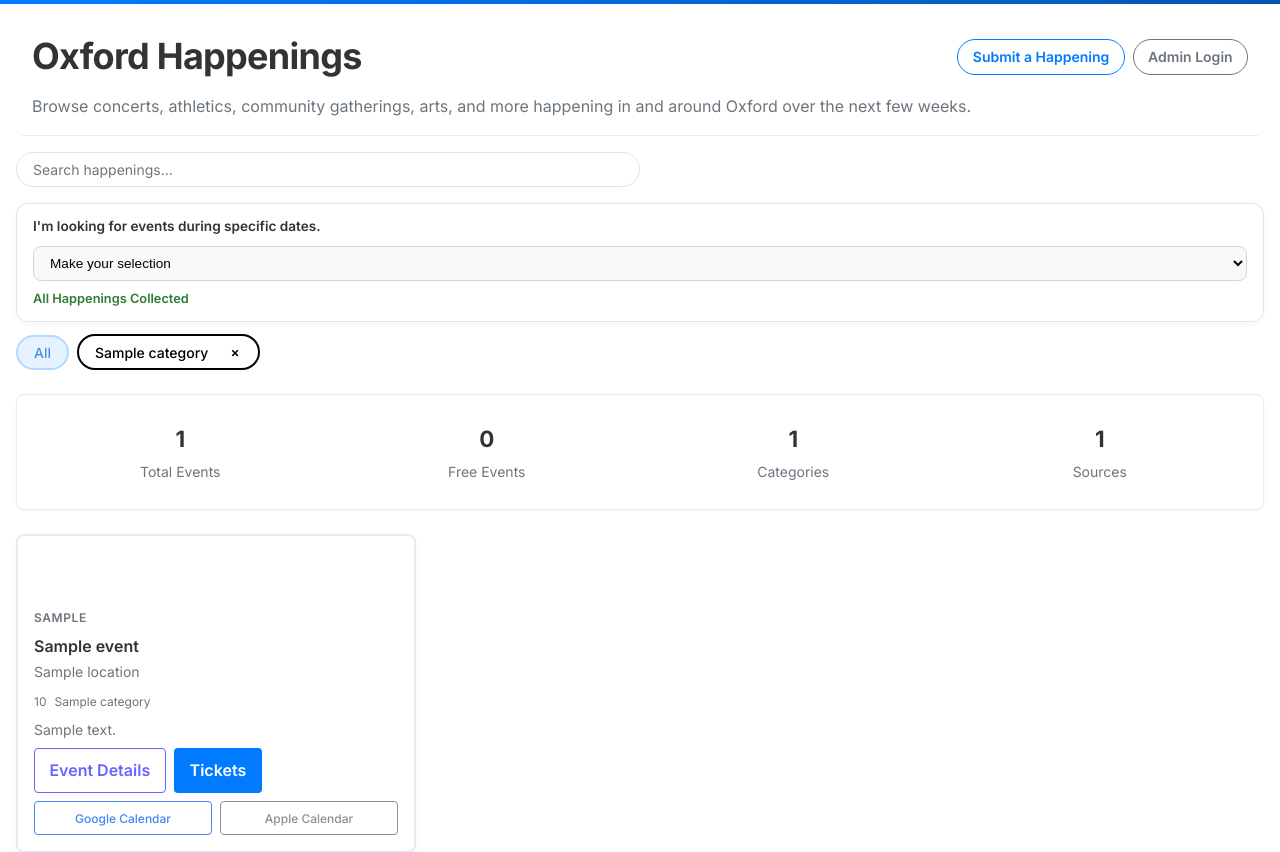
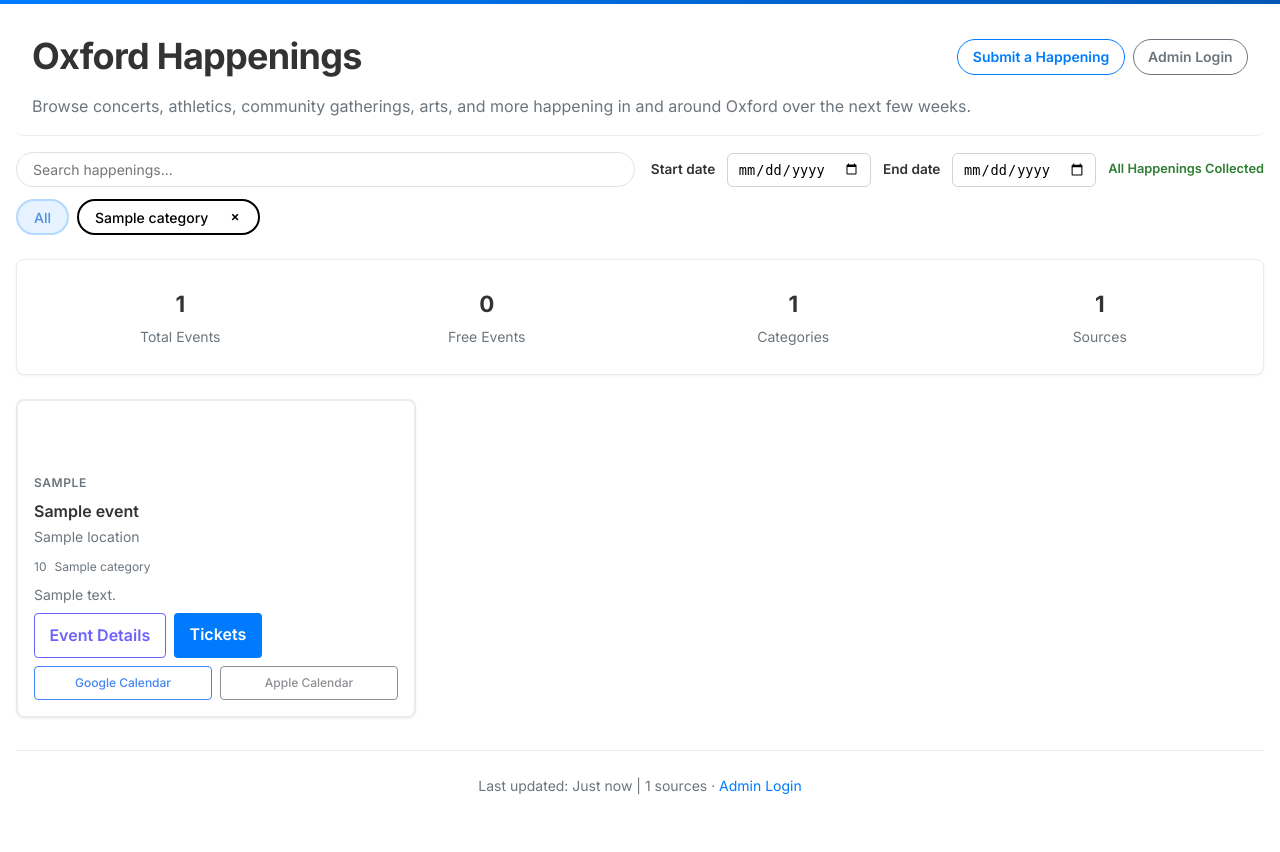
Before and after one commit to OleMissCmS/OxfordEvents, a Flask app: template templates/index.html in a window 1280 px wide. Shown: the top 852 px of the page. After the commit the page ends 795 px from the top, so only its background shows below. Run offline with Flask 3, Linux system fonts and the light colour scheme; the template is opened without the code that fills it: most values are stand-ins (such as "Sample title", 1, 10 or a date in 2020); some libraries are stand-ins or nearby versions.

Commit message:
Simplify date filter and improve admin pill editor

```diff
--- a/static/css/style.css
+++ b/static/css/style.css
@@ -314,9 +314,8 @@ body {
 
 /* Search Box */
 .search-box {
-    flex: 1 1 50%;
+    flex: 1 1 auto;
     min-width: 220px;
-    max-width: 50%;
 }
 
 .search-box input {
@@ -335,16 +334,9 @@ body {
 }
 
 .date-filter {
-    flex: 1 1 50%;
-    min-width: 220px;
-    background: #ffffff;
-    border: 1px solid #e1e5eb;
-    border-radius: 12px;
-    padding: 0.75rem 1rem;
-    box-shadow: 0 2px 6px rgba(0,0,0,0.04);
     display: flex;
-    flex-direction: column;
-    gap: 0.5rem;
+    align-items: center;
+    gap: 0.75rem;
 }
 
 .date-filter-label {
@@ -353,35 +345,7 @@ body {
     color: #333333;
 }
 
-.date-filter-select {
-    width: 100%;
-    padding: 0.5rem 0.75rem;
-    border-radius: 8px;
-    border: 1px solid #d0d5dc;
-    font-size: 0.85rem;
-    background-color: #f8f9fb;
-}
-
-.date-input-container {
-    display: flex;
-    flex-wrap: wrap;
-    gap: 0.75rem;
-}
-
-.date-input-group {
-    display: flex;
-    align-items: center;
-    gap: 0.5rem;
-    flex-wrap: wrap;
-}
-
-.date-input-group label {
-    font-size: 0.8rem;
-    font-weight: 600;
-    color: #495057;
-}
-
-.date-input-group input {
+.date-filter-input {
     padding: 0.45rem 0.6rem;
     border-radius: 6px;
     border: 1px solid #cbd3db;
--- a/static/js/main.js
+++ b/static/js/main.js
@@ -10,20 +10,13 @@ document.addEventListener('DOMContentLoaded', function() {
     });
 
     // Date filtering elements
-    const dateFilterSelect = document.getElementById('dateFilterSelect');
-    const dateInputContainer = document.getElementById('dateInputContainer');
-    const dateInputGroups = document.querySelectorAll('.date-input-group');
     const dateFilterWarning = document.getElementById('dateFilterWarning');
     const dateFilterStatus = document.getElementById('dateFilterStatus');
-    const dateInputs = {
-        before: document.getElementById('dateBefore'),
-        after: document.getElementById('dateAfter'),
-        betweenStart: document.getElementById('dateBetweenStart'),
-        betweenEnd: document.getElementById('dateBetweenEnd'),
-        on: document.getElementById('dateOn'),
-    };
+    const dateRangeStart = document.getElementById('dateRangeStart');
+    const dateRangeEnd = document.getElementById('dateRangeEnd');
     const threeWeekWindowMs = 21 * 24 * 60 * 60 * 1000;
     let dateStatusTimer = null;
+    const pillSelectors = document.querySelectorAll('.pill-selector');
 
     const activeCategories = new Set();
     const excludedCategories = new Set();
@@ -142,43 +135,6 @@ document.addEventListener('DOMContentLoaded', function() {
         }, 1200);
     }
 
-    function clearDateInputs() {
-        Object.values(dateInputs).forEach(input => {
-            if (input) {
-                input.value = '';
-            }
-        });
-    }
-
-    function toggleDateInputs(selection) {
-        if (!dateInputContainer) {
-            return;
-        }
-
-        if (!selection || selection === 'none') {
-            dateInputContainer.classList.add('hidden');
-            dateInputGroups.forEach(group => group.classList.add('hidden'));
-            clearDateInputs();
-            if (dateFilterWarning) {
-                dateFilterWarning.classList.add('hidden');
-            }
-            if (dateFilterStatus) {
-                dateFilterStatus.textContent = 'All Happenings Collected';
-            }
-            return;
-        }
-
-        dateInputContainer.classList.remove('hidden');
-        dateInputGroups.forEach(group => {
-            const groupType = group.getAttribute('data-filter-group');
-            if (groupType === selection) {
-                group.classList.remove('hidden');
-            } else {
-                group.classList.add('hidden');
-            }
-        });
-    }
-
     function parseDateValue(value, endOfDay = false) {
         if (!value) {
             return null;
@@ -196,38 +152,14 @@ document.addEventListener('DOMContentLoaded', function() {
     }
 
     function getActiveDateFilter() {
-        if (!dateFilterSelect) {
-            return { type: 'none', selectedDates: [] };
-        }
-        const selection = dateFilterSelect.value;
-        if (!selection || selection === 'none') {
+        const start = parseDateValue(dateRangeStart?.value, false);
+        const end = parseDateValue(dateRangeEnd?.value, true);
+
+        if (!start && !end) {
             return { type: 'none', selectedDates: [] };
         }
 
-        switch (selection) {
-            case 'before': {
-                const before = parseDateValue(dateInputs.before?.value, true);
-                return { type: 'before', before, selectedDates: before ? [before] : [] };
-            }
-            case 'after': {
-                const after = parseDateValue(dateInputs.after?.value, false);
-                return { type: 'after', after, selectedDates: after ? [after] : [] };
-            }
-            case 'between': {
-                const start = parseDateValue(dateInputs.betweenStart?.value, false);
-                const end = parseDateValue(dateInputs.betweenEnd?.value, true);
-                const selectedDates = [start, end].filter(Boolean);
-                return { type: 'between', start, end, selectedDates };
-            }
-            case 'on': {
-                const start = parseDateValue(dateInputs.on?.value, false);
-                const end = parseDateValue(dateInputs.on?.value, true);
-                const selectedDates = start && end ? [start, end] : [];
-                return { type: 'on', start, end, selectedDates };
-            }
-            default:
-                return { type: 'none', selectedDates: [] };
-        }
+        return { type: 'range', start, end, selectedDates: [start, end].filter(Boolean) };
     }
 
     function updateDateWarning(dateFilter) {
@@ -259,12 +191,6 @@ document.addEventListener('DOMContentLoaded', function() {
             return true;
         }
 
-        switch (dateFilter.type) {
-            case 'before':
-                return !dateFilter.before || eventDate.getTime() <= dateFilter.before.getTime();
-            case 'after':
-                return !dateFilter.after || eventDate.getTime() >= dateFilter.after.getTime();
-            case 'between':
         if (!dateFilter.start && !dateFilter.end) {
             return true;
         }
@@ -275,28 +201,7 @@ document.addEventListener('DOMContentLoaded', function() {
             return false;
         }
         return true;
-            case 'on':
-                if (!dateFilter.start || !dateFilter.end) {
-                    return true;
     }
-                return eventDate.getTime() >= dateFilter.start.getTime() &&
-                       eventDate.getTime() <= dateFilter.end.getTime();
-            default:
-                return true;
-        }
-    }
-
-    function initializeDateFilter() {
-        if (!dateFilterSelect) {
-            return;
-        }
-        if (dateFilterSelect.options.length > 0) {
-            dateFilterSelect.selectedIndex = 0;
-        }
-        toggleDateInputs('none');
-    }
-
-    initializeDateFilter();
 
     function toggleExcludedCategory(category, pill) {
         if (excludedCategories.has(category)) {
@@ -346,30 +251,46 @@ document.addEventListener('DOMContentLoaded', function() {
     });
 
     // Date filter interactions
-    if (dateFilterSelect) {
-        dateFilterSelect.addEventListener('change', () => {
-            const selection = dateFilterSelect.value;
-            toggleDateInputs(selection);
-            if (selection && selection !== 'none') {
-                indicateDateCollection();
-            } else if (dateFilterStatus) {
-                dateFilterStatus.textContent = 'All Happenings Collected';
-            }
-            filterEvents();
-        });
-    }
-
-    Object.values(dateInputs).forEach(input => {
-        if (input) {
-            input.addEventListener('change', () => {
-                indicateDateCollection();
-                filterEvents();
-            });
-            input.addEventListener('input', () => {
+    ['change', 'input'].forEach(evt => {
+        if (dateRangeStart) {
+            dateRangeStart.addEventListener(evt, () => {
                 indicateDateCollection();
                 filterEvents();
             });
         }
+        if (dateRangeEnd) {
+            dateRangeEnd.addEventListener(evt, () => {
+                indicateDateCollection();
+                filterEvents();
+            });
+        }
+    });
+
+    pillSelectors.forEach(selector => {
+        const inputId = selector.getAttribute('data-input');
+        const input = document.getElementById(inputId);
+        if (!input) {
+            return;
+        }
+
+        selector.addEventListener('click', event => {
+            const button = event.target.closest('.pill-selector-pill');
+            if (!button) {
+                return;
+            }
+            event.preventDefault();
+            const value = button.getAttribute('data-value');
+            const currentCategories = input.value ? input.value.split(',').map(c => c.trim()).filter(Boolean) : [];
+            const index = currentCategories.indexOf(value);
+            if (index >= 0) {
+                currentCategories.splice(index, 1);
+                button.classList.remove('selected');
+            } else {
+                currentCategories.push(value);
+                button.classList.add('selected');
+            }
+            input.value = currentCategories.join(', ');
+        });
     });
 
     // Search functionality
--- a/templates/index.html
+++ b/templates/index.html
@@ -35,35 +35,11 @@
                 <div class="search-box">
                     <input type="text" id="searchInput" placeholder="Search happenings...">
                 </div>
-                <div class="date-filter">
-                    <label for="dateFilterSelect" class="date-filter-label">I'm looking for events during specific dates.</label>
-                    <select id="dateFilterSelect" class="date-filter-select">
-                        <option value="none" selected>Make your selection</option>
-                        <option value="before">Events before a certain day</option>
-                        <option value="after">Events after a certain day</option>
-                        <option value="between">Events between two dates</option>
-                        <option value="on">Events on a specific day</option>
-                    </select>
-                    <div id="dateInputContainer" class="date-input-container hidden">
-                        <div class="date-input-group hidden" data-filter-group="before">
-                            <label for="dateBefore">Select date</label>
-                            <input type="date" id="dateBefore">
-                        </div>
-                        <div class="date-input-group hidden" data-filter-group="after">
-                            <label for="dateAfter">Select date</label>
-                            <input type="date" id="dateAfter">
-                        </div>
-                        <div class="date-input-group hidden" data-filter-group="between">
-                            <label for="dateBetweenStart">Start date</label>
-                            <input type="date" id="dateBetweenStart">
-                            <label for="dateBetweenEnd">End date</label>
-                            <input type="date" id="dateBetweenEnd">
-                        </div>
-                        <div class="date-input-group hidden" data-filter-group="on">
-                            <label for="dateOn">Select date</label>
-                            <input type="date" id="dateOn">
-                        </div>
-                    </div>
+                <div class="date-filter date-filter-inline">
+                    <label for="dateRangeStart" class="date-filter-label">Start date</label>
+                    <input type="date" id="dateRangeStart" class="date-filter-input">
+                    <label for="dateRangeEnd" class="date-filter-label">End date</label>
+                    <input type="date" id="dateRangeEnd" class="date-filter-input">
                     <div id="dateFilterWarning" class="date-warning hidden">Fetching happenings beyond our current 3-week window. This may take a moment…</div>
                     <div id="dateFilterStatus" class="date-status">All Happenings Collected</div>
                 </div>
```
Also changed, not shown: other parts of static/css/style.css (+58 -1 lines), templates/admin_events.html (+18 -7 lines). Lines whose indentation alone changed are shown as unchanged.
